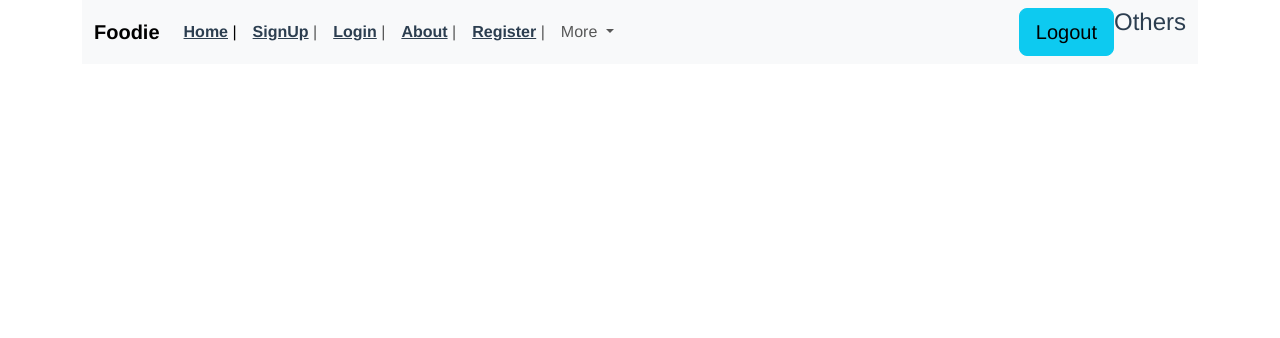
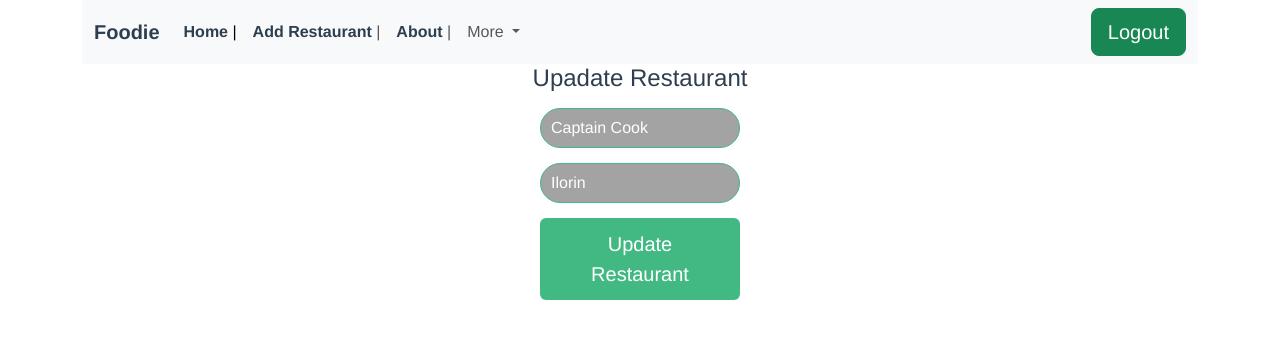
Before and after one commit to bhankymyk/foodie-v1, a Vue app: page /updateRestaurant/3 in a window 1280 px wide. Shown: the top 338 px of the page. Built offline with nearby package versions, Linux system fonts and the light colour scheme; data requests are answered from the project's data file.

Commit message:
feat: Add, Update and delete features

```diff
--- a/src/App.vue
+++ b/src/App.vue
@@ -7,9 +7,9 @@
           <nav class="navbar navbar-expand-lg bg-body-tertiary">
   <div class="container-fluid">
     <a class="navbar-brand" href="#">
-      <div>
+      <div class="nav-item">
         <!-- <img src="../assets/logo.png" alt="">  -->
-        Foodie
+        <router-link to="/">Foodie</router-link>
       </div>
     </a>
     <button class="navbar-toggler" type="button" data-bs-toggle="collapse" data-bs-target="#navbarSupportedContent" aria-controls="navbarSupportedContent" aria-expanded="false" aria-label="Toggle navigation">
@@ -18,19 +18,19 @@
     <div class="collapse navbar-collapse" id="navbarSupportedContent">
       <ul class="navbar-nav me-auto mb-2 mb-lg-0">
         <li class="nav-item">
-          <a class="nav-link active" aria-current="page" href="#"><router-link to="/">Home</router-link> |</a>
+          <a class="nav-link active" aria-current="page" href="#"><router-link to="/homePage">Home</router-link> |</a>
         </li>
-        <li class="nav-item">
+        <!-- <li class="nav-item">
           <a class="nav-link" href="#"><router-link to="/signUp">SignUp</router-link> |</a>
         </li>
         <li class="nav-item">
           <a class="nav-link" href="#"><router-link to="/login">Login</router-link> |</a>
+        </li> -->
+        <li class="nav-item">
+          <a class="nav-link" href="#"><router-link to="/addRestaurant">Add Restaurant</router-link> |</a>
         </li>
         <li class="nav-item">
           <a class="nav-link" href="#"><router-link to="/about">About</router-link> |</a>
-        </li>
-        <li class="nav-item">
-          <a class="nav-link" href="#"><router-link to="/registerview">Register</router-link> |</a>
         </li>
         <li class="nav-item dropdown">
           <a class="nav-link dropdown-toggle" href="#" role="button" data-bs-toggle="dropdown" aria-expanded="false">
@@ -45,8 +45,7 @@
         </li>
       </ul>
       <div class="d-flex" role="search">
-        <button v-on:click="logout" class="btn btn-lg btn-info">Logout</button>
-        <h4>Others</h4>
+        <button v-on:click="logout" class="btn btn-lg btn-success">Logout</button>
         <!-- <img src="../assets/Google Play Badge.png" class="img-fluid me-3" alt=""> -->
         <!-- <img src="../assets/App Store BadgeApple.png"  class="img-fluid" alt=""> -->
       </div>
@@ -114,4 +113,7 @@ nav a {
 nav a.router-link-exact-active {
   color: #42b983;
 }
+.nav-item a {
+  text-decoration: none;
+}
 </style>
--- a/src/components/Database/db.json
+++ b/src/components/Database/db.json
@@ -30,5 +30,27 @@
       "email": "",
       "password": ""
     }
+  ],
+  "restaurant": [
+    {
+      "name": "Captain Cook",
+      "location": "Ilorin",
+      "id": "3"
+    },
+    {
+      "name": "Abula",
+      "location": "Ikeja",
+      "id": "d10a"
+    },
+    {
+      "id": "ab63",
+      "name": "Abula",
+      "location": "Ikeja"
+    },
+    {
+      "id": "eac0",
+      "name": "Chop n Go",
+      "location": "Nassarawa"
+    }
   ]
 }
--- a/src/router/index.js
+++ b/src/router/index.js
@@ -4,6 +4,8 @@ import HomePage from '../views/HomePage.vue'
 import SignUp from '../views/SignUp.vue'
 import Login from '../views/Login.vue'
 import RegisterView from '../views/RegisterView.vue'
+import addRestaurant from '../views/addRestaurant.vue'
+import updateRestaurant from '../views/updateRestaurant.vue'
 
 const routes = [
   {
@@ -32,6 +34,16 @@ const routes = [
     component: HomePage
   },
   {
+    path: '/addRestaurant',
+    name: 'addRestaurant',
+    component: addRestaurant
+  },
+  {
+    path: '/updateRestaurant/:id',
+    name: 'updateRestaurant',
+    component: updateRestaurant
+  },
+  {
     path: '/about',
     name: 'about',
     // route level code-splitting
--- a/src/views/AboutView.vue
+++ b/src/views/AboutView.vue
@@ -1,5 +1,11 @@
 <template>
-  <div class="about">
-    <h1>This is an about page</h1>
+  <div class="container">
+    <div class="row">
+      <div class="col">
+        <h1>About Us</h1>
+        <h5>Foodie is an online Restaurant Management app,
+          it help users to add, update and delete an existing list of restaurant</h5>
+      </div>
+    </div>
   </div>
 </template>
--- a/src/views/HomePage.vue
+++ b/src/views/HomePage.vue
@@ -1,34 +1,93 @@
 <template>
-    <div>
-        <h1>Hello {{ name }} welcome to homepage</h1>
+    <div class="container">
+        <div class="row">
+            <div class="col-md">
+                <h1>Hello {{ name }} welcome to homepage</h1>
+
+            </div>
+        </div>
+
+        <div class="row">
+            <div class="col">
+                <table class="table table-bordered" border="3" >
+
+                        <tr>
+                            <td>Id</td>
+                            <td>Name</td>
+                            <td>Location</td>
+                            <td>Actions</td>
+                        </tr>
+
+                    <tr v-for="item in restaurant" :key="item.id">
+                        <td>{{ item.id }}</td>
+                        <td>{{ item.name }}</td>
+                        <td>{{ item.location }}</td>
+                        <td> <router-link :to="'/updateRestaurant/'+item.id">Update Restaurant</router-link> </td>
+                        <td><button v-on:click="deleteRestaurant(item.id)" type="button" class="btn btn-lg btn-success" >Delete</button></td>
+                        </tr>
+                </table>
+            </div>
+        </div>
     </div>
 </template>
 
 <script>
+import axios from 'axios';
+
     export default {
         data () {
     return {
-      name:''
+      name:'',
+      restaurant: []
     }
   },
 
-    mounted()
-   {
-      let user = localStorage.getItem('info');
+    methods: {
+      async  deleteRestaurant (id) {
+            let result = await axios.delete("http://localhost:3000/restaurant/"+id);
+                if(result.status==200)
+               {
+                this.loadData()
+                }
+        },
+        async loadData() {
+            let user = localStorage.getItem('info');
       if(user) {
         this.name = JSON.parse(user).name;
 
       }
       else
       {
-        this.$router.push({name:'signUp'});
+        this.$router.push({name:'homePage'});
       }
-  }
 
+      let result = await axios.get("http://localhost:3000/restaurant");
+      console.warn(result)
+      this.restaurant = result.data
+        }
+    },
 
+   async  mounted()
+   {
+
+      this.loadData();
+    }
     }
 </script>
 
 <style scoped>
+    table {
+      border-collapse: collapse;
+      width: 100%;
+    }
 
+    th, td {
+      border: 1px solid #333;
+      padding: 8px;
+      text-align: left;
+    }
+
+    th {
+      background-color: #333;
+    }
 </style>
--- /dev/null
+++ b/src/views/addRestaurant.vue
@@ -0,0 +1,81 @@
+<template>
+    <div class="container-fluid text-center">
+        <div class="row">
+            <div class="col">
+                <h4>Add Restaurant</h4>
+                <form action="">
+                    <div class="addrest">
+                        <div class="addrest"><input type="text" placeholder="Name" v-model="Restaurant.name"></div>
+                       <div class="addrest"><input type="text" placeholder="Location" v-model="Restaurant.location"></div>
+                        <div class="addrest"><button   v-on:click="addRestaurant"  type="button" class="btn">Add Restaurant</button></div>
+                    </div>
+
+                </form>
+
+            </div>
+        </div>
+    </div>
+</template>
+
+<script>
+
+import axios from 'axios'
+    export default {
+        data () {
+            return {
+                Restaurant: {
+                    name: '',
+                    location: ''
+
+                }
+            }
+        },
+        methods: {
+           async addRestaurant() {
+                    console.log(this.Restaurant)
+                    const result =await axios.post("http://localhost:3000/restaurant", {
+                         name:this.Restaurant.name,
+                         location:this.Restaurant.location
+                    });
+
+                    if (result.status==201)
+                    {
+                        this.$router.push({name:'homePage'})
+                    }
+                    console.warn("result", result)
+            }
+        }
+
+    }
+</script>
+
+<style scoped>
+.addrest{
+    display: block;
+    margin: 15px 15px;
+}
+input{
+    border: 1px solid #42b983;
+    border-radius: 25px;
+    background: #A3A3A3;
+    color: white;
+    width: 200px;
+    height: 40px;
+    padding: 10px;
+}
+button{
+    /* color: #42b983; */
+    background-color: #42b983;
+    padding: 10px 20px;
+    font-size: 20px;
+    width: 200px;
+    color: white;
+}
+button:hover{
+  background: #3cb8a1;
+}
+a {
+  text-decoration: none;
+  color:#42b983 ;
+}
+</style>
--- /dev/null
+++ b/src/views/updateRestaurant.vue
@@ -0,0 +1,96 @@
+<template>
+    <div class="container-fluid text-center">
+        <div class="row">
+            <div class="col">
+                <h4>Upadate Restaurant</h4>
+                <form action="">
+                    <div class="updaterest">
+                        <div class="updaterest"><input type="text" placeholder="Name" v-model="Restaurant.name"></div>
+                       <div class="updaterest"><input type="text" placeholder="Location" v-model="Restaurant.location"></div>
+                        <div class="updaterest"><button   v-on:click="updateRestaurant"  type="button" class="btn">Update Restaurant</button></div>
+                    </div>
+
+                </form>
+
+            </div>
+        </div>
+    </div>
+</template>
+
+<script>
+
+import axios from 'axios'
+
+    export default {
+        data () {
+            return {
+                Restaurant: {
+                    name: '',
+                    location: ''
+
+                }
+            }
+        },
+        methods: {
+           async updateRestaurant() {
+                    // console.log(this.Restaurant)
+
+                    const result =await axios.put("http://localhost:3000/restaurant/"+this.$route.params.id,{
+                         name:this.Restaurant.name,
+                         location:this.Restaurant.location
+                    });
+
+                    if (result.status==200)
+                    {
+                        this.$router.push({name:'homePage'})
+                    }
+                    console.warn("result", result)
+            }
+        },
+
+
+
+            async mounted () {
+                // let user = localStorage.getItem('info');
+                // if(user) {
+                //     this.$router.push({name: 'signUp'})
+                // }
+                const result = await axios.get('http://localhost:3000/restaurant/'+this.$route.params.id)
+                console.log(result.data)
+                this.Restaurant=result.data
+            }
+                   }
+
+
+</script>
+
+<style scoped>
+.updaterest{
+    display: block;
+    margin: 15px 15px;
+}
+input{
+    border: 1px solid #42b983;
+    border-radius: 25px;
+    background: #A3A3A3;
+    color: white;
+    width: 200px;
+    height: 40px;
+    padding: 10px;
+}
+button{
+    /* color: #42b983; */
+    background-color: #42b983;
+    padding: 10px 20px;
+    font-size: 20px;
+    width: 200px;
+    color: white;
+}
+button:hover{
+  background: #3cb8a1;
+}
+a {
+  text-decoration: none;
+  color:#42b983 ;
+}
+</style>
```
